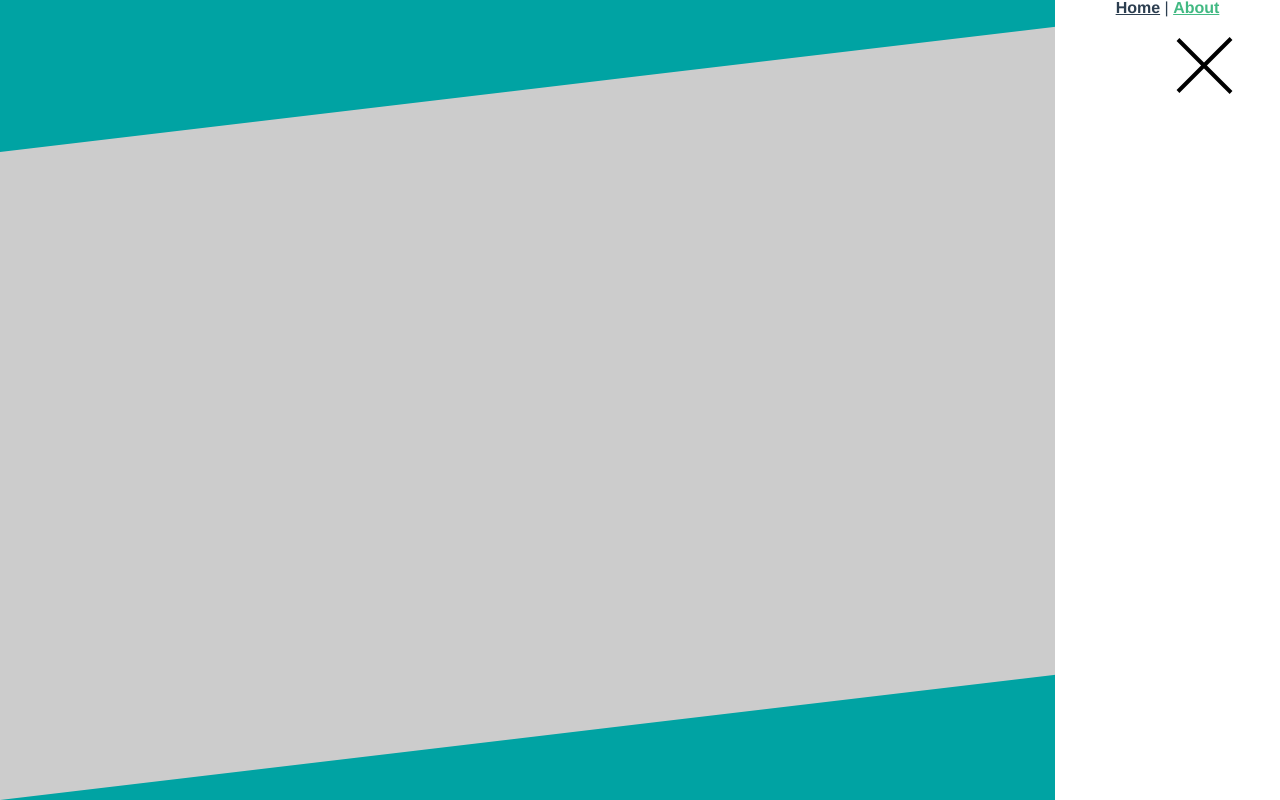
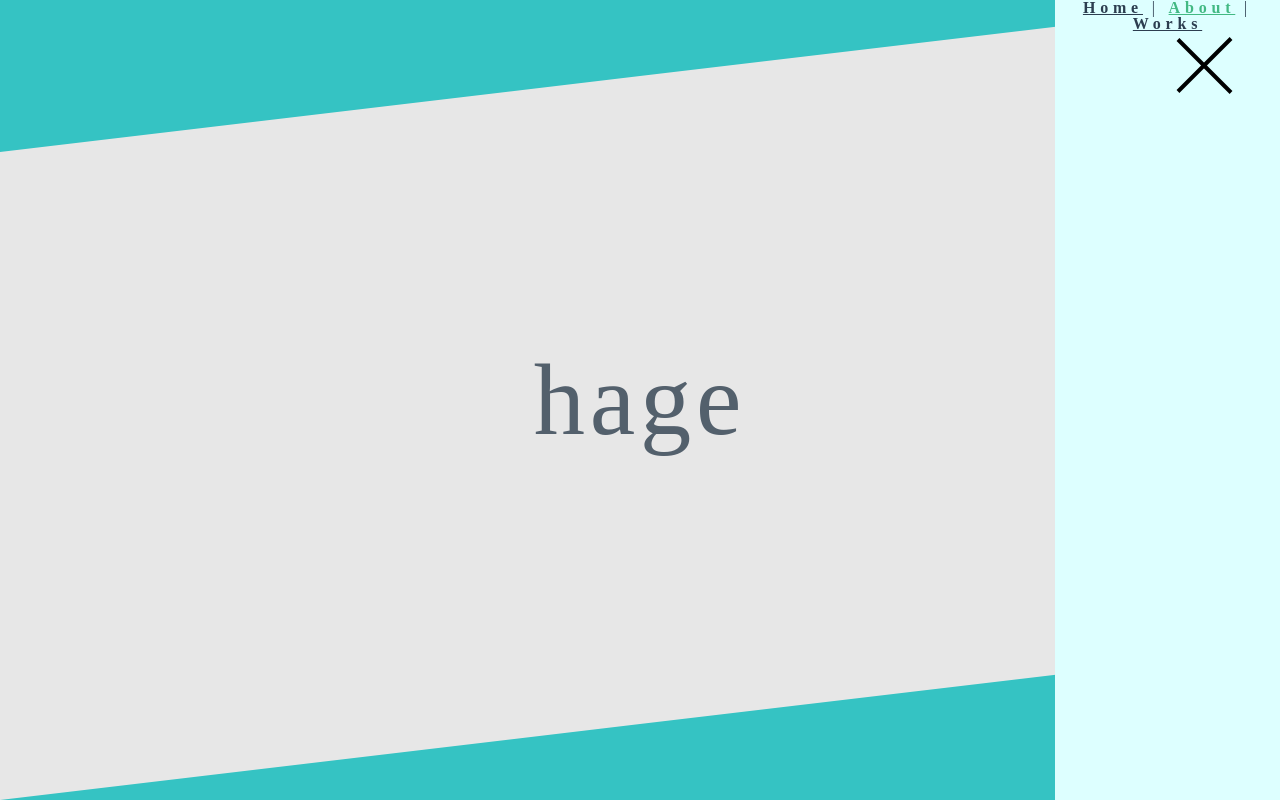
Before and after one commit to roll1226/portfolio, a Vue app: page /#/about in a window 1280 px wide. Both pictures are taken after a click on the element 1204 px from the left and 65 px from the top of the page. Built offline with nearby package versions, Linux system fonts and the light colour scheme; a web font is replaced by a local one.

Commit message:
4th commit

```diff
--- a/src/App.vue
+++ b/src/App.vue
@@ -21,12 +21,26 @@ export default {
 
 
 <style lang="scss">
+@font-face {
+	font-family: 'font';
+	src: url('../public/font_1_honokamarugo_1.1.ttf');
+}
+
 #app {
-  font-family: 'Avenir', Helvetica, Arial, sans-serif;
-  -webkit-font-smoothing: antialiased;
-  -moz-osx-font-smoothing: grayscale;
+  font-family: 'font';
+  font-weight: 100;
+  // -webkit-font-smoothing: antialiased;
+  // -moz-osx-font-smoothing: grayscale;
   text-align: center;
+  letter-spacing: .3em;
   color: #2c3e50;
+  h1 {
+    font-size: 8vw;
+  }
+}
+
+body::-webkit-scrollbar{
+ display:none;
 }
 
 #mainView {
--- a/src/components/Nav.vue
+++ b/src/components/Nav.vue
@@ -8,9 +8,17 @@
 
       <div class="msk" v-bind:class="{none: mskchang}" @click="nav_hamburger"></div>
 
-      <div class="navmenu" v-bind:class="{navmenutrue: navmenutrue, navmenufales: navmenufales}">
-        <router-link to="/">Home</router-link> |
-        <router-link to="/about">About</router-link>
+      <div class="navmenu" v-bind:class="{navmenutrue: navmenutrue}">
+        <div class="navmenuNum1" v-bind:class="{navmenutrue1: navmenutrue, navmenufales1: navmenufales}"></div>
+        <div class="navmenuNum2" v-bind:class="{navmenutrue2: navmenutrue, navmenufales2: navmenufales}"></div>
+        <div class="navmenuNum3" v-bind:class="{navmenutrue3: navmenutrue, navmenufales3: navmenufales}"></div>
+        <div class="navmenuNum4" v-bind:class="{navmenutrue4: navmenutrue, navmenufales4: navmenufales}"></div>
+        <div class="navmenuNum5" v-bind:class="{navmenutrue5: navmenutrue, navmenufales5: navmenufales}"></div>
+        <div class="link" v-bind:class="{linktrue: navmenutrue, linkfales: navmenufales}" @click="nav_hamburger">
+          <router-link to="/">Home</router-link> |
+          <router-link to="/about">About</router-link> |
+          <router-link to="/works">Works</router-link>
+        </div>
       </div>
     </div>
 </template>
@@ -45,10 +53,13 @@ export default {
 @mixin nvanime($number, $esing) {
   animation: $number 800ms $esing 0s forwards;
 }
+@mixin nvchange($number, $time) {
+  animation: $number 0.05s linear $time 3 alternate forwards;
+}
 #nav {
   .straight {
     position: fixed;
-    z-index: 5;
+    z-index: 10;
     top: 2vw;
     right: 2vw;
     width: 100px;
@@ -161,50 +172,151 @@ export default {
     animation: straight6 0s linear 400ms forwards;
   }
   .navmenu {
-    position: absolute;
-    z-index: 3;
+    position: fixed;
+    z-index: 8;
     top: 0;
     right: 0;
     width: 225px;
     height: 100vh;
-    background: #fff;
+    .link {
+      position: relative;
+      z-index: 9;
+    }
+    .navmenuNum1,
+    .navmenuNum2,
+    .navmenuNum3,
+    .navmenuNum4,
+    .navmenuNum5 {
+      position: fixed;
+      right: 0;
+      width: 225px;
+      height: 20vh;
+      background: #dff;
+    }
+    .navmenuNum1 {
+      top: 0;
+    }
+    .navmenuNum2 {
+      top: 20vh;
+    }
+    .navmenuNum3 {
+      top: 40vh;
+    }
+    .navmenuNum4 {
+      top: 60vh;
+    }
+    .navmenuNum5 {
+      top: 80vh;
+    }
+    @keyframes navtrue {
+      from {
+        opacity: 1;
+      }
+
+      to {
+        opacity: 0;
+      }
+    }
+    @keyframes navfales {
+      from {
+        opacity: 0;
+      }
+      to {
+        opacity: 1;
+      }
+    }
+    .navmenufales1,
+    .navmenufales2,
+    .navmenufales3,
+    .navmenufales4,
+    .navmenufales5 {
+      opacity: 0;
+    }
+    .navmenutrue1,
+    .navmenutrue2,
+    .navmenutrue3,
+    .navmenutrue4,
+    .navmenutrue5 {
+      opacity: 1;
+    }
+    .navmenutrue1 {
+      @include nvchange(navtrue, 0.2s);
+    }
+    .navmenutrue2 {
+      @include nvchange(navtrue, 0.15s);
+    }
+    .navmenutrue3 {
+      @include nvchange(navtrue, 0.1s);
+    }
+    .navmenutrue4 {
+      @include nvchange(navtrue, 0.05s);
+    }
+    .navmenutrue5 {
+      @include nvchange(navtrue, 0s);
+    }
+    .navmenufales1 {
+      @include nvchange(navfales, 0s);
+    }
+    .navmenufales2 {
+      @include nvchange(navfales, 0.05s);
+    }
+    .navmenufales3 {
+      @include nvchange(navfales, 0.1s);
+    }
+    .navmenufales4 {
+      @include nvchange(navfales, 0.15s);
+    }
+    .navmenufales5 {
+      @include nvchange(navfales, 0.2s);
+    }
+    @keyframes linktrue {
+      from {
+        opacity: 1;
+      }
+      to {
+        opacity: 0;
+      }
+    }
+    @keyframes linkfalse {
+      from {
+        opacity: 0;
+      }
+      to {
+        opacity: 1;
+      }
+    }
+    .linktrue {
+      opacity: 1;
+      animation: linktrue .1s linear 0s forwards;
+    }
+    .linkfales {
+      opacity: 0;
+      animation: linkfalse .1s linear 0.55s forwards;
+    }
+  }
+  @keyframes nonenav {
+    from {
+    z-index: 8;
+    }
+    to {
+    z-index: -10;
+    }
+  }
+  .navmenutrue {
+    animation: nonenav 0s linear 0.55s forwards;
   }
   .msk {
-    position: absolute;
+    position: fixed;
     top: 0;
     left: 0;
     z-index: 2;
-    background: #000;
-    opacity: .2;
+    background: #afafaf;
+    opacity: .3;
     width: 100vw;
     height: 100vh;
   }
   .none {
     display: none;
   }
-  @keyframes navfales {
-    from {
-      transform: translateX(100%);
-    }
-    to {
-      transform: translateX(0%);
-    }
-  }
-  @keyframes navtrue {
-    from {
-      transform: translateX(0%);
-    }
-    to {
-      transform: translateX(100%);
-    }
-  }
-  .navmenutrue {
-    animation: navtrue 500ms linear 0s forwards;
-    // right: -20%;
-  }
-  .navmenufales {
-    animation: navfales 500ms linear 0s forwards;
-    // right: 0%;
-  }
 }
 </style>
--- a/src/router.js
+++ b/src/router.js
@@ -25,6 +25,14 @@ const router = new Router({
       meta: {
         title: 'Portfolio / About'
       }
+    },
+    {
+      path: '/works',
+      name: 'works',
+      component: () => import('./views/Works.vue'),
+      meta: {
+        title: 'Portfolio / Works'
+      }
     }
   ]
 })
--- a/src/views/About.vue
+++ b/src/views/About.vue
@@ -1,5 +1,16 @@
 <template>
   <div class="about">
-    <h1>This is an about page</h1>
+    <h1>hage</h1>
   </div>
 </template>
+
+<style lang="scss">
+.about {
+  width: 100vw;
+  height: 100vh;
+  display: flex;
+  flex-flow: row nowrap;
+  justify-content: center;
+  align-items: center;
+}
+</style>
--- a/src/views/Home.vue
+++ b/src/views/Home.vue
@@ -1,6 +1,6 @@
 <template>
   <div class="home">
-    <h1>hoge</h1>
+    <h1>Welcome To<br>Tsurumaki Portfolio</h1>
   </div>
 </template>
 
@@ -9,11 +9,8 @@
   width: 100vw;
   height: 100vh;
   display: flex;
-  flex-flow: row nowrap;
+  flex-flow: column nowrap;
   justify-content: center;
   align-items: center;
-  h1 {
-    font-size: 15vw;
-  }
 }
 </style>
--- /dev/null
+++ b/src/views/Works.vue
@@ -0,0 +1,16 @@
+<template>
+  <div class="works">
+    <h1>テスト</h1>
+  </div>
+</template>
+
+<style lang="scss">
+.works {
+  width: 100vw;
+  height: 100vh;
+  display: flex;
+  flex-flow: row nowrap;
+  justify-content: center;
+  align-items: center;
+}
+</style>
--- /dev/null
+++ b/vue.config.js
@@ -0,0 +1,9 @@
+module.exports = {
+  publicPath: '',
+  outputDir: 'docs',
+  assetsDir: undefined,
+  runtimeCompiler: undefined,
+  productionSourceMap: undefined,
+  parallel: undefined,
+  css: undefined
+}
```
Also changed, not shown: 18 other files (tests, documents, lock files or other folders).
